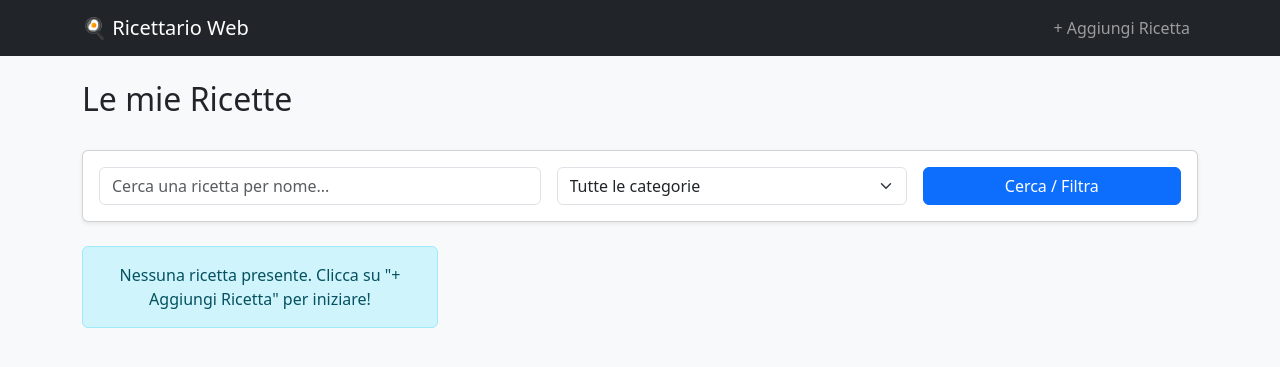
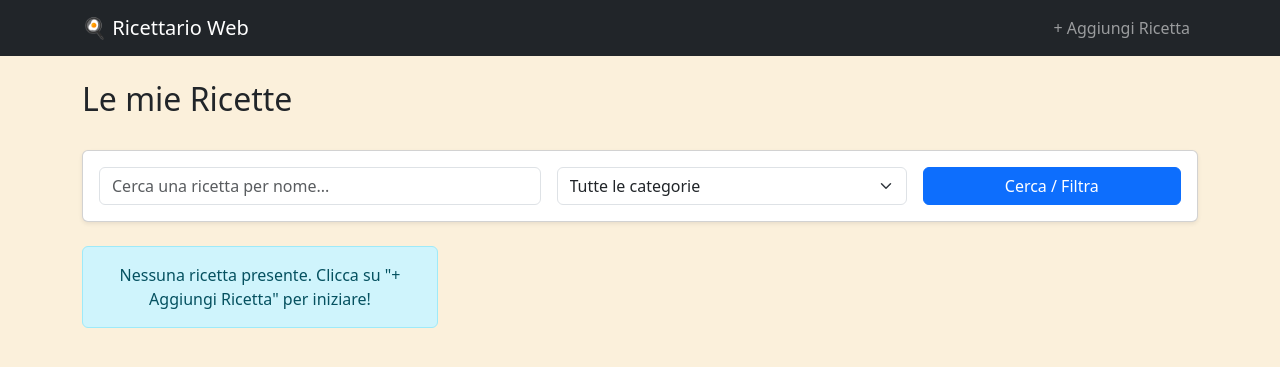
Before and after one commit to LorenzoCaruso347/ricettario-flask, a Flask app: page / in a window 1280 px wide. Shown: the top 367 px of the page. Run offline with Flask 3, Linux system fonts and the light colour scheme.

Commit message:
Rimosso bg-light per attivare CSS personalizzato

```diff
--- a/static/style.css
+++ b/static/style.css
@@ -1,6 +1,6 @@
 /* 1. Sfondo generale leggermente più caldo per un effetto "ricettario" */
 body {
-    background-color: #fdfbf7;
+    background-color: #fbf0db !important;
 }
 
 /* 2. Effetto WOW sulle card delle ricette quando ci si passa sopra con il mouse */
--- a/templates/base.html
+++ b/templates/base.html
@@ -7,7 +7,7 @@
     <link href="https://cdn.jsdelivr.net/npm/bootstrap@5.3.0/dist/css/bootstrap.min.css" rel="stylesheet">
     <link rel="stylesheet" href="{{ url_for('static', filename='style.css') }}">
 </head>
-<body class="bg-light">
+<body>
 
     <nav class="navbar navbar-expand-lg navbar-dark bg-dark mb-4">
         <div class="container">
```
